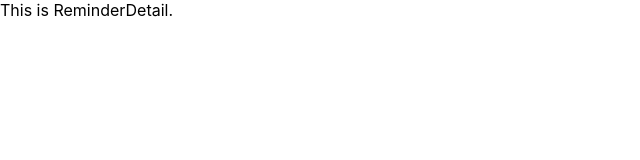
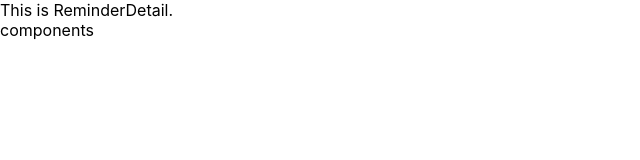
Before and after one commit to dohvely/reminder-w, a React (Create React App) app: page /#/detail in a window 1280 px wide. Shown: the top 160 px of the page, without its empty margins (0-640 px from the left). Built offline with nearby package versions, Linux system fonts and the light colour scheme.

Commit message:
commit test

```diff
--- a/src/views/ReminderDetail.js
+++ b/src/views/ReminderDetail.js
@@ -4,6 +4,7 @@ function ReminderDetail() {
   return (
     <section>
       <div>This is ReminderDetail.</div>
+      <div>components</div>
     </section>
   )
 }
```
